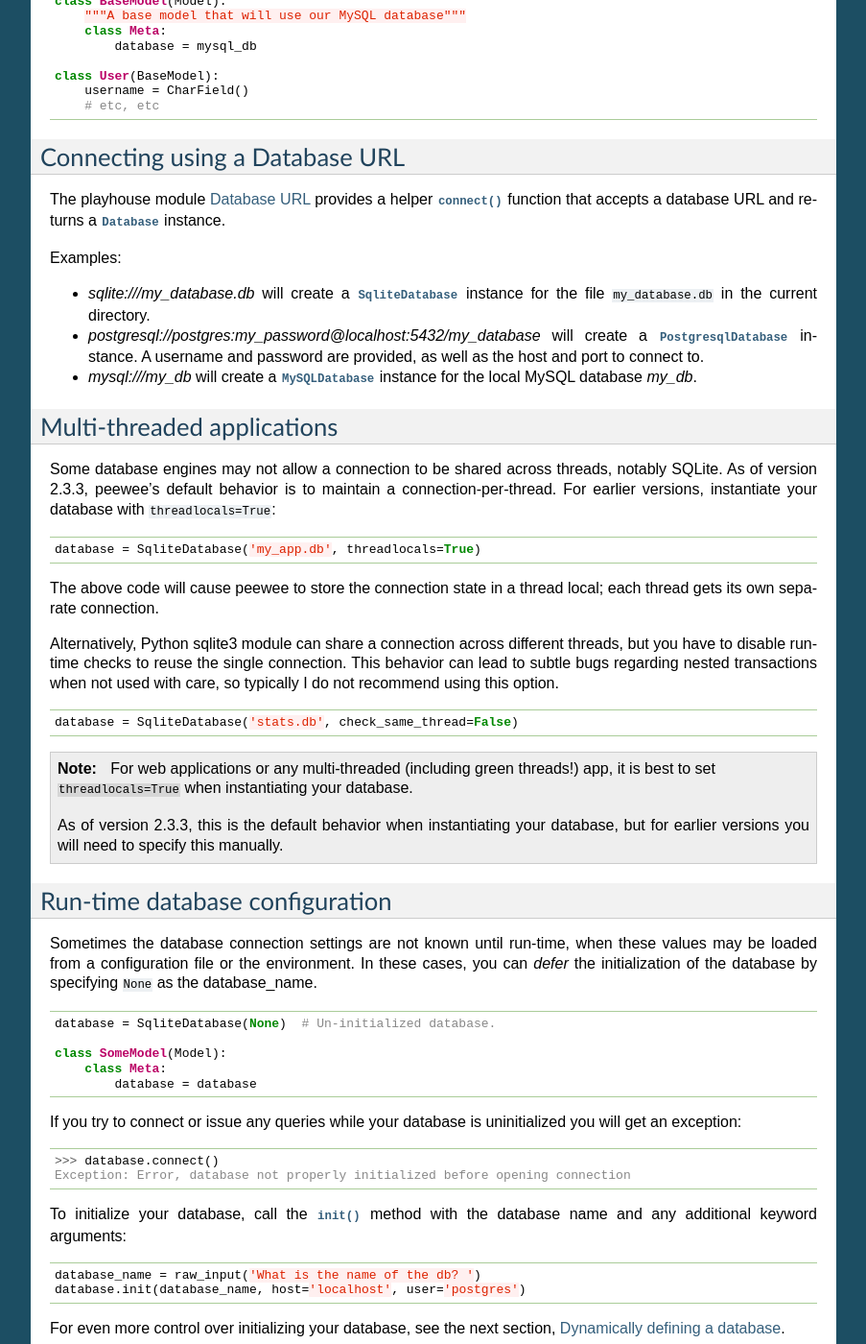
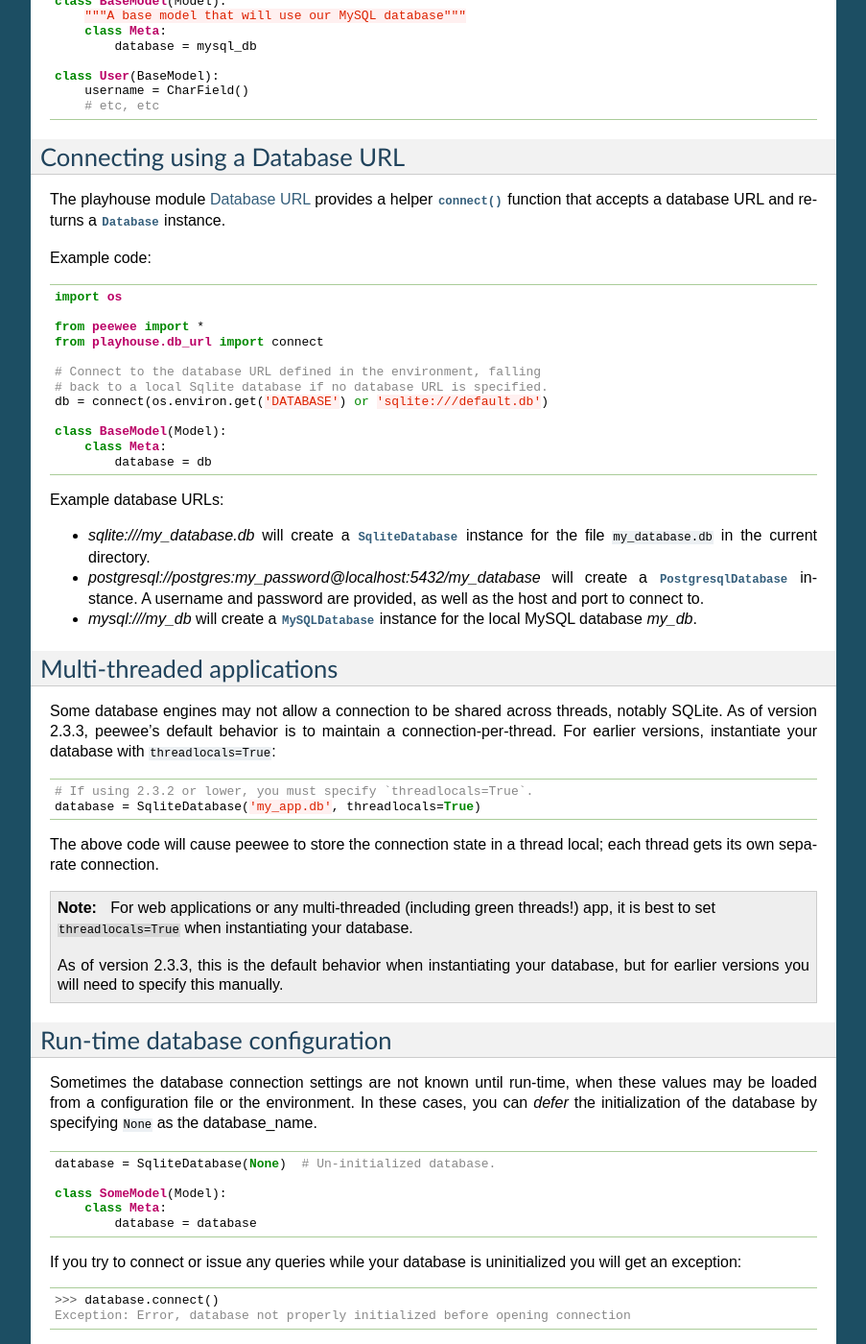
Before and after one commit to coleifer/peewee, a Sphinx documentation site: the page built from docs/peewee/database.rst, in a window 1280 px wide and 1400 px high, scrolled down 3948 px. Shown: the whole window at 96% size, without its empty margins (198-1101 px from the left). Built offline with Sphinx 7.4.7, drawn with Linux system fonts in a browser that asks for light colours; pages that are not in the unit, such as notebooks, are missing from menus; some of the changed text lies outside the part shown.

Commit message:
More docs.

```diff
--- a/docs/peewee/database.rst
+++ b/docs/peewee/database.rst
@@ -239,7 +239,24 @@ Connecting using a Database URL
 
 The playhouse module :ref:`db_url` provides a helper :py:func:`connect` function that accepts a database URL and returns a :py:class:`Database` instance.
 
-Examples:
+Example code:
+
+.. code-block:: python
+
+      import os
+
+      from peewee import *
+      from playhouse.db_url import connect
+
+      # Connect to the database URL defined in the environment, falling
+      # back to a local Sqlite database if no database URL is specified.
+      db = connect(os.environ.get('DATABASE') or 'sqlite:///default.db')
+
+      class BaseModel(Model):
+          class Meta:
+              database = db
+
+Example database URLs:
 
 * *sqlite:///my_database.db* will create a :py:class:`SqliteDatabase` instance for the file ``my_database.db`` in the current directory.
 * *postgresql://postgres:my_password@localhost:5432/my_database* will create a :py:class:`PostgresqlDatabase` instance. A username and password are provided, as well as the host and port to connect to.
@@ -252,15 +269,10 @@ Some database engines may not allow a connection to be shared across threads, no
 
 .. code-block:: python
 
+    # If using 2.3.2 or lower, you must specify `threadlocals=True`.
     database = SqliteDatabase('my_app.db', threadlocals=True)
 
 The above code will cause peewee to store the connection state in a thread local; each thread gets its own separate connection.
-
-Alternatively, Python sqlite3 module can share a connection across different threads, but you have to disable runtime checks to reuse the single connection. This behavior can lead to subtle bugs regarding nested transactions when not used with care, so typically I do not recommend using this option.
-
-.. code-block:: python
-
-    database = SqliteDatabase('stats.db', check_same_thread=False)
 
 .. note::
     For web applications or any multi-threaded (including green threads!) app,
@@ -366,6 +377,8 @@ The following pooled database classes are available:
 * :py:class:`PooledPostgresqlDatabase`
 * :py:class:`PooledPostgresqlExtDatabase`
 * :py:class:`PooledMySQLDatabase`
+
+For an in-depth discussion of peewee's connection pool, see the :ref:`pool` section of the :ref:`playhouse` documentation.
 
 .. warning::
     If you are using version 2.3.2 or lower, be sure to specify ``threadlocals=True`` when instantiating your pooled database.
```
Also changed, not shown: other parts of docs/peewee/database.rst (+2 -3 lines).
